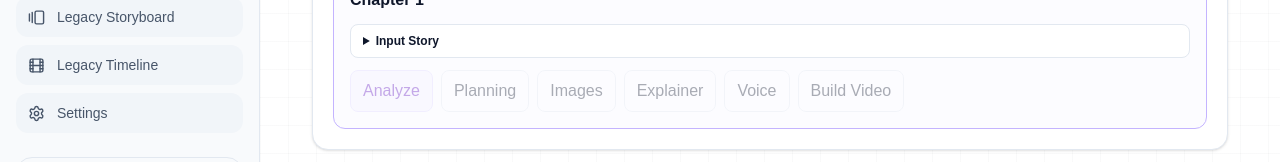
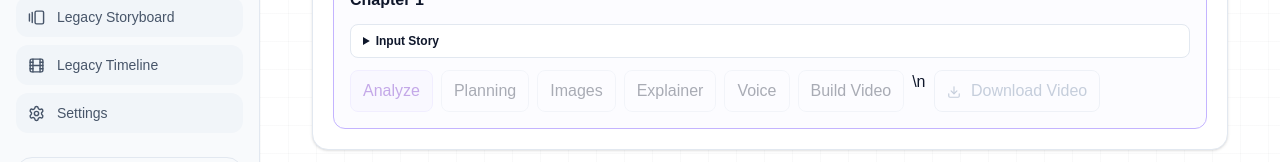
Before and after one commit to shuvinexofficial143-design/storyframe, a Next.js app: page / in a window 1280 px wide. Both pictures are taken after a click on the button "Chapters". Shown: the part 387-549 px from the top of the page. Built offline with nearby package versions, Linux system fonts and the light colour scheme.

Commit message:
feat: add per-chapter video download button to dashboard

```diff
--- a/components/manga-page-production-studio.tsx
+++ b/components/manga-page-production-studio.tsx
@@ -64,6 +64,7 @@ export function MangaPageProductionStudio({workspaceView="studio",onWorkspaceVie
   const [narrationVoice,setNarrationVoice]=useState<string>(DEFAULT_TTS_VOICE);
   const [narrationStyle,setNarrationStyle]=useState("Fast-paced Hindi fantasy/anime recap voice. Speak like the protagonist is personally recounting what is happening right now: direct, energetic, confident and slightly raw. Keep sentences short, transitions quick, and emphasize sudden danger, attacks, wins, losses, ranks, numbers, rewards and discoveries when present. Use natural micro-pauses after strong actions and reveals, but do not become theatrical or documentary-like. Avoid formal newsreader cadence and avoid reading every line with the same rhythm. Pronunciation must stay clear and human.");
   const [videoUrl,setVideoUrl]=useState("");
+  const [chapterVideoUrls,setChapterVideoUrls]=useState<Record<string,string>>({});
   const [autoChapter,setAutoChapter]=useState(false);
   const [promptEditorPageId,setPromptEditorPageId]=useState<string|null>(null);
   const [pagePromptOverrides,setPagePromptOverrides]=useState<Record<string,string>>({});
@@ -840,6 +841,7 @@ export function MangaPageProductionStudio({workspaceView="studio",onWorkspaceVie
       const url=URL.createObjectURL(result.blob);
       if(videoUrl)URL.revokeObjectURL(videoUrl);
       setVideoUrl(url);
+      setChapterVideoUrls((current)=>{const previous=current[chapter.id];if(previous&&previous!==url)URL.revokeObjectURL(previous);return {...current,[chapter.id]:url}});
       setNotice(`Video ready · ${Math.round(result.totalSeconds)}s · master-clock synchronized · full manga pages preserved without crop.`);
     }catch(reason){
       setError(reason instanceof Error?reason.message:"Video export failed.");
@@ -913,7 +915,7 @@ export function MangaPageProductionStudio({workspaceView="studio",onWorkspaceVie
                 <button disabled={!planned} onClick={()=>runDashboardStage("images")} className={"rounded-lg border px-3 py-2 text-xs font-bold disabled:opacity-35 "+(images?"border-emerald-300 bg-emerald-50 text-emerald-800":"border-slate-200")}>Images{chip(images)}</button>
                 <button disabled={!planned} onClick={()=>runDashboardStage("explainer")} className={"rounded-lg border px-3 py-2 text-xs font-bold disabled:opacity-35 "+(explainer?"border-emerald-300 bg-emerald-50 text-emerald-800":"border-slate-200")}>Explainer{chip(explainer)}</button>
                 <button disabled={!explainer} onClick={()=>runDashboardStage("voice")} className={"rounded-lg border px-3 py-2 text-xs font-bold disabled:opacity-35 "+(voice?"border-emerald-300 bg-emerald-50 text-emerald-800":"border-slate-200")}>Voice{chip(voice)}</button>
-                <button disabled={!images||!voice} onClick={()=>runDashboardStage("video")} className="rounded-lg border border-slate-200 px-3 py-2 text-xs font-bold disabled:opacity-35">Build Video</button>
+                <button disabled={!images||!voice} onClick={()=>runDashboardStage("video")} className="rounded-lg border border-slate-200 px-3 py-2 text-xs font-bold disabled:opacity-35">Build Video</button>\n                {chapterVideoUrls[item.id]?<a href={chapterVideoUrls[item.id]} download={`${safeFilePart(project.name)}-${safeFilePart(item.title)}-explainer.webm`} className="inline-flex items-center rounded-lg border border-emerald-300 bg-emerald-50 px-3 py-2 text-xs font-bold text-emerald-800"><Download className="mr-1.5" size={14}/> Download Video</a>:<button disabled title="Build Video complete होने के बाद download available होगा" className="rounded-lg border border-slate-200 px-3 py-2 text-xs font-bold text-slate-400 opacity-50"><Download className="mr-1.5 inline" size={14}/> Download Video</button>}
               </div>
             </article>
           })}
```
